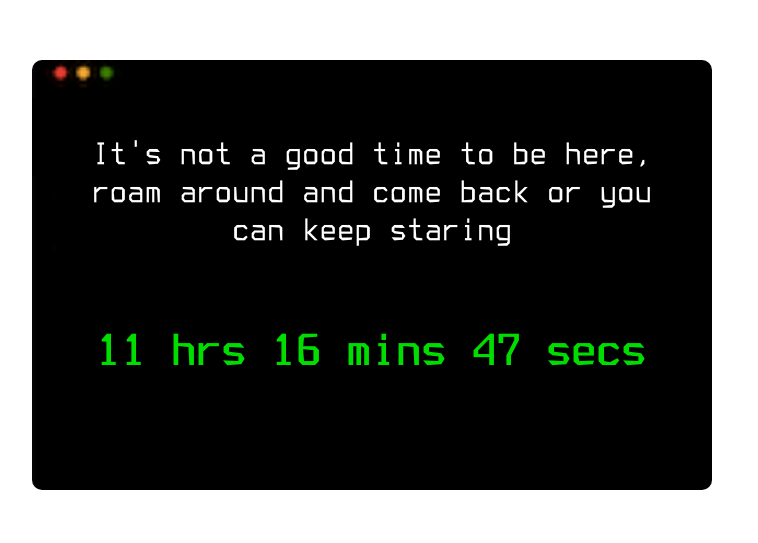
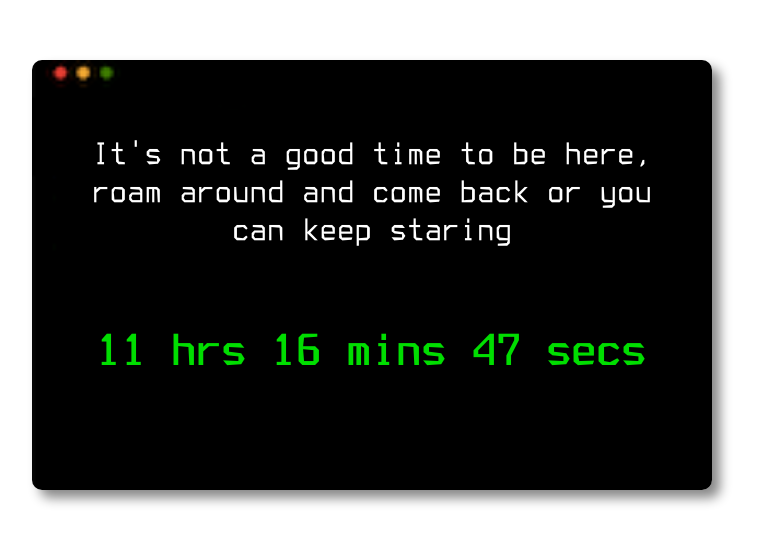
Before and after one commit to coderkd69/coderkd69.github.io, a plain HTML site: page index.html in a window 1280 px wide. Shown: the part 125-668 px from the top of the page, without its empty margins (268-1026 px from the left). Drawn offline with nearby package versions, Linux system fonts and the light colour scheme.

Commit message:
add show to terminal

```diff
--- a/css/main.css
+++ b/css/main.css
@@ -37,6 +37,7 @@ html,body{
     background-repeat: no-repeat;
     background-size: 100%;
     border-radius: 10px;
+    box-shadow: 8px 8px 12px #888888;
 }
 
 #countdown{
```
Also changed, not shown: 1 other file.
